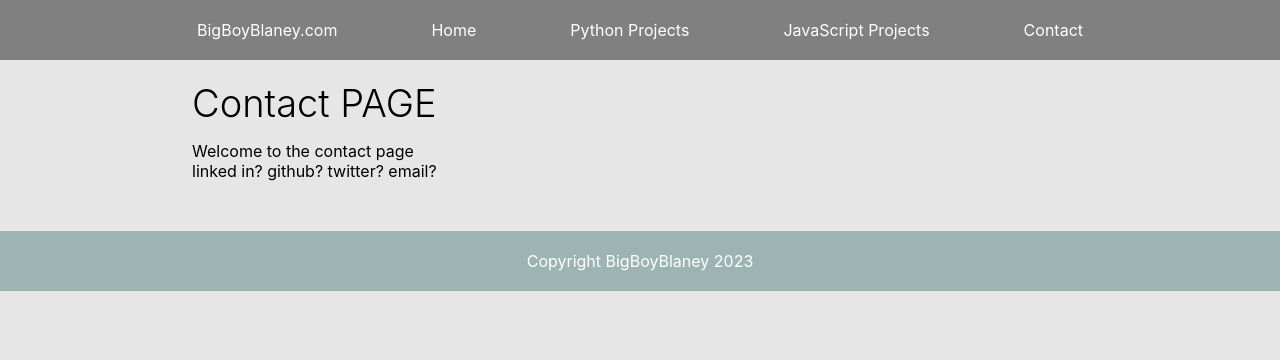
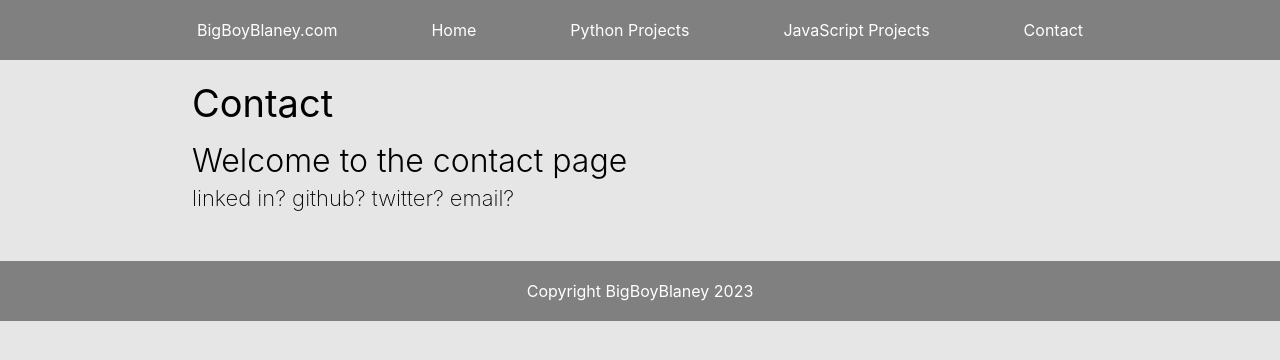
Before and after one commit to JBlaney93/jblaney-portfolio, a React (Create React App) app: page /jblaney-portfolio/contact in a window 1280 px wide. Shown: the top 360 px of the page. Built offline with nearby package versions, Linux system fonts and the light colour scheme.

Commit message:
more styling

```diff
--- a/public/index.html
+++ b/public/index.html
@@ -2,7 +2,7 @@
 <html lang="en">
   <head>
     <meta charset="utf-8" />
-    <!-- <link rel="icon" href="%PUBLIC_URL%/favicon.ico" /> -->
+    <link rel="icon" href="%PUBLIC_URL%/favicon-jb-16x16.png" />
     <!-- img on chrome tab! -->
     <meta name="viewport" content="width=device-width, initial-scale=1" />
     <meta name="theme-color" content="#000000" />
--- a/src/App.css
+++ b/src/App.css
@@ -47,7 +47,7 @@ body {
 
 .nav-bar__links:hover {
     cursor: pointer;
-    background-color: grey;
+    background-color: rgb(79, 79, 79);
     transition: all ease .5s;
 }
 
@@ -56,7 +56,7 @@ footer {
     text-align: center;
     padding: 20px;
     color: white;
-    background-color: #9DB5B2;
+    background-color: grey;
     margin-top: 3.125rem;
 }
 
--- a/src/components/Contact.js
+++ b/src/components/Contact.js
@@ -4,21 +4,22 @@ import styled from 'styled-components';
 
 const Paragraph = styled.p`
     margin-bottom: 0.625rem;
+    line-height: 1.6;
 `
 const Header = styled.h1`
-    font-weight: 300;
+    font-weight: 400;
     font-size: 2.375rem;
     margin-bottom: 0.9375rem;
 `
 
 const SubHeader = styled.h2`
-    font-weight: 200;
+    font-weight: 300;
     font-size: 2rem;
     margin-bottom: 0.3125rem;
 `
 
 const TertiaryHeader = styled.h2`
-    font-weight: 100;
+    font-weight: 200;
     font-size: 1.375rem;
     margin-bottom: 0.3125rem;
 `
@@ -26,9 +27,9 @@ const TertiaryHeader = styled.h2`
 const Contact = () => {
     return (
         <div>
-            <Header>Contact PAGE</Header>
-            <p>Welcome to the contact page</p>
-            <p>linked in? github? twitter? email?</p>
+            <Header>Contact</Header>
+            <SubHeader>Welcome to the contact page</SubHeader>
+            <TertiaryHeader>linked in? github? twitter? email?</TertiaryHeader>
         </div>
     )
 }
--- a/src/components/Home.js
+++ b/src/components/Home.js
@@ -4,21 +4,22 @@ import styled from 'styled-components';
 
 const Paragraph = styled.p`
     margin-bottom: 0.625rem;
+    line-height: 1.6;
 `
 const Header = styled.h1`
-    font-weight: 300;
+    font-weight: 400;
     font-size: 2.375rem;
     margin-bottom: 0.9375rem;
 `
 
 const SubHeader = styled.h2`
-    font-weight: 200;
+    font-weight: 300;
     font-size: 2rem;
     margin-bottom: 0.3125rem;
 `
 
 const TertiaryHeader = styled.h2`
-    font-weight: 100;
+    font-weight: 200;
     font-size: 1.375rem;
     margin-bottom: 0.3125rem;
 `
@@ -36,9 +37,9 @@ const Home = () => {
             <Header>James Blaney</Header>
             <SubHeader>About Me</SubHeader>
             <Link href="https://github.com/JBlaney93">GitHub</Link>
-            <p>Studying program to make I more smarter</p>
-            <br></br>
-            <p>
+            <Paragraph>Studying programming to make I more smarter.</Paragraph>
+
+            <Paragraph>
             Lorem ipsum dolor sit amet, consectetur adipiscing elit, sed do eiusmod tempor incididunt ut labore et dolore magna aliqua. Sit amet consectetur adipiscing elit pellentesque habitant morbi. Est lorem ipsum dolor sit amet consectetur adipiscing elit. Etiam tempor orci eu lobortis elementum nibh. Pharetra magna ac placerat vestibulum. Faucibus in ornare quam viverra. Sed egestas egestas fringilla phasellus faucibus scelerisque. Suspendisse interdum consectetur libero id faucibus. Quis eleifend quam adipiscing vitae proin sagittis. Erat nam at lectus urna. Tempor orci dapibus ultrices in iaculis nunc sed augue lacus. Quis eleifend quam adipiscing vitae proin sagittis nisl. Suspendisse potenti nullam ac tortor vitae purus faucibus. Id venenatis a condimentum vitae sapien pellentesque habitant. Purus faucibus ornare suspendisse sed nisi lacus sed viverra tellus. Cras tincidunt lobortis feugiat vivamus at augue. Nisl nunc mi ipsum faucibus vitae aliquet nec. A lacus vestibulum sed arcu non odio euismod lacinia.
 
 Mauris sit amet massa vitae tortor condimentum lacinia. Felis eget velit aliquet sagittis id consectetur. Ipsum consequat nisl vel pretium. Fermentum iaculis eu non diam phasellus vestibulum lorem sed. Suspendisse ultrices gravida dictum fusce ut. Dignissim convallis aenean et tortor at. Interdum velit euismod in pellentesque. Cursus eget nunc scelerisque viverra mauris in aliquam sem fringilla. Aliquam id diam maecenas ultricies mi eget mauris pharetra et. Felis donec et odio pellentesque diam volutpat. Sed vulputate mi sit amet mauris commodo quis. Diam vel quam elementum pulvinar etiam non. Rhoncus dolor purus non enim praesent elementum facilisis. Ut tellus elementum sagittis vitae et leo. Et ligula ullamcorper malesuada proin libero nunc consequat interdum.
@@ -48,7 +49,7 @@ Interdum velit laoreet id donec ultrices tincidunt arcu non sodales. Lectus urna
 Pharetra convallis posuere morbi leo urna molestie at. Vitae proin sagittis nisl rhoncus mattis rhoncus urna neque. Pellentesque eu tincidunt tortor aliquam nulla facilisi. Feugiat in fermentum posuere urna nec tincidunt. Dui faucibus in ornare quam viverra orci sagittis eu. Mattis aliquam faucibus purus in massa. Auctor augue mauris augue neque gravida in fermentum et sollicitudin. Parturient montes nascetur ridiculus mus. Aliquet lectus proin nibh nisl condimentum id venenatis a. Posuere morbi leo urna molestie at elementum eu. Eget nullam non nisi est sit amet. Dolor sit amet consectetur adipiscing elit pellentesque habitant morbi. Nunc sed id semper risus in hendrerit gravida. A cras semper auctor neque vitae tempus. Diam quam nulla porttitor massa id neque aliquam. Tellus elementum sagittis vitae et leo duis ut. Quis commodo odio aenean sed adipiscing. Vestibulum rhoncus est pellentesque elit ullamcorper. Sodales neque sodales ut etiam sit amet.
 
 Tristique risus nec feugiat in fermentum posuere. Mauris sit amet massa vitae tortor condimentum lacinia quis vel. Hendrerit dolor magna eget est lorem ipsum. Tempor orci dapibus ultrices in. Varius morbi enim nunc faucibus a. Elementum sagittis vitae et leo duis ut diam quam. Praesent elementum facilisis leo vel fringilla est ullamcorper eget. Elit duis tristique sollicitudin nibh. Vestibulum morbi blandit cursus risus at ultrices. Donec adipiscing tristique risus nec feugiat in fermentum posuere. Maecenas ultricies mi eget mauris pharetra et ultrices neque ornare. Quis viverra nibh cras pulvinar mattis nunc sed blandit. Lacus suspendisse faucibus interdum posuere lorem ipsum dolor sit amet. Id interdum velit laoreet id donec ultrices tincidunt arcu. Faucibus interdum posuere lorem ipsum. Dui accumsan sit amet nulla facilisi.
-            </p>
+            </Paragraph>
         </div>
     )
 }
--- a/src/components/JavascriptProjects.js
+++ b/src/components/JavascriptProjects.js
@@ -6,19 +6,19 @@ const Paragraph = styled.p`
     line-height: 1.6;
 `
 const Header = styled.h1`
-    font-weight: 300;
+    font-weight: 400;
     font-size: 2.375rem;
     margin-bottom: 0.9375rem;
 `
 
 const SubHeader = styled.h2`
-    font-weight: 200;
+    font-weight: 300;
     font-size: 2rem;
     margin-bottom: 0.3125rem;
 `
 
 const TertiaryHeader = styled.h2`
-    font-weight: 100;
+    font-weight: 200;
     font-size: 1.375rem;
     margin-bottom: 0.3125rem;
 `
--- a/src/components/PythonProjects.js
+++ b/src/components/PythonProjects.js
@@ -7,6 +7,7 @@ import pic2 from '../images/travel-tracker-countries.png';
 
 const Paragraph = styled.p`
     margin-bottom: 0.625rem;
+    line-height: 1.6;
 `
 const Header = styled.h1`
     font-weight: 400;
```
Also changed, not shown: public/favicon-jb-16x16.png (added).
